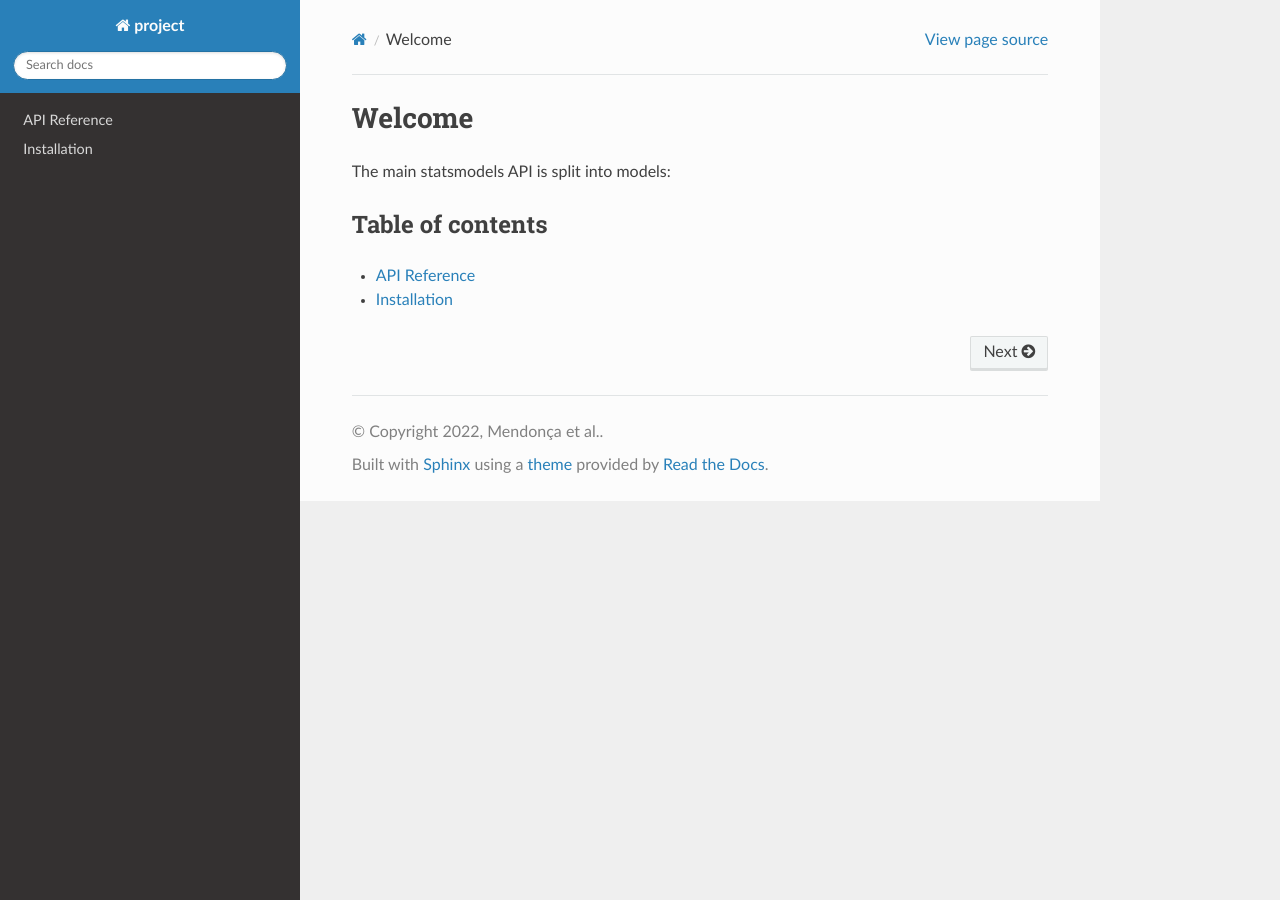
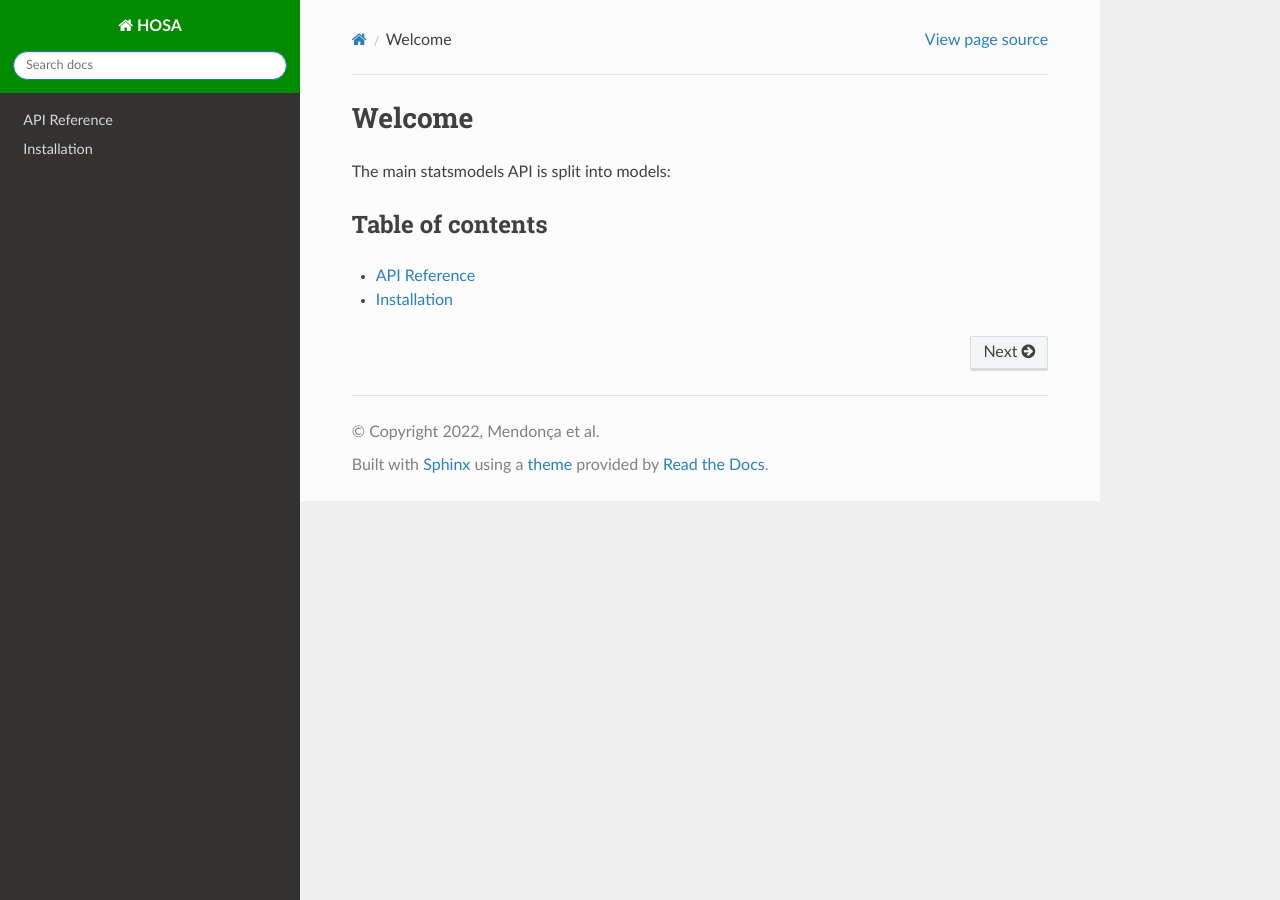
Before and after one commit to Dntfreitas/HOSA, a Sphinx documentation site: the page built from docs/source/index.rst, in a window 1280 px wide. Built offline with Sphinx 7.4.7 and the Read the Docs theme 2.0.0, drawn with Linux system fonts in a browser that asks for light colours.

```diff
--- a/docs/source/conf.py
+++ b/docs/source/conf.py
@@ -17,9 +17,9 @@ sys.path.insert(0, os.path.abspath('../..'))
 
 # -- Project information -----------------------------------------------------
 
-project = 'project'
-copyright = '2022, Mendonça et al.'
-author = 'Mendonça et al'
+project = 'HOSA'
+copyright = '2022, Mendonça et al'
+author = 'Mendonça et al.'
 
 # The full version, including alpha/beta/rc tags
 release = '0.1'
@@ -33,7 +33,8 @@ extensions = [
         "sphinx.ext.autodoc",
         "sphinx.ext.napoleon",
         "sphinx.ext.autosummary",
-        "sphinx.ext.viewcode"
+        "sphinx.ext.viewcode",
+        "sphinxcontrib.spelling"
 ]
 
 autoclass_content = "both"  # include both class docstring and __init__
@@ -78,3 +79,10 @@ html_domain_indices = True
 
 # The master toctree document.
 master_doc = 'index'
+
+# Theme configuration
+html_theme_options = {
+    'analytics_id':'G-CKGHPS9QNL',
+    'display_version': False,
+    'style_nav_header_background':'#008b00'
+}
```
